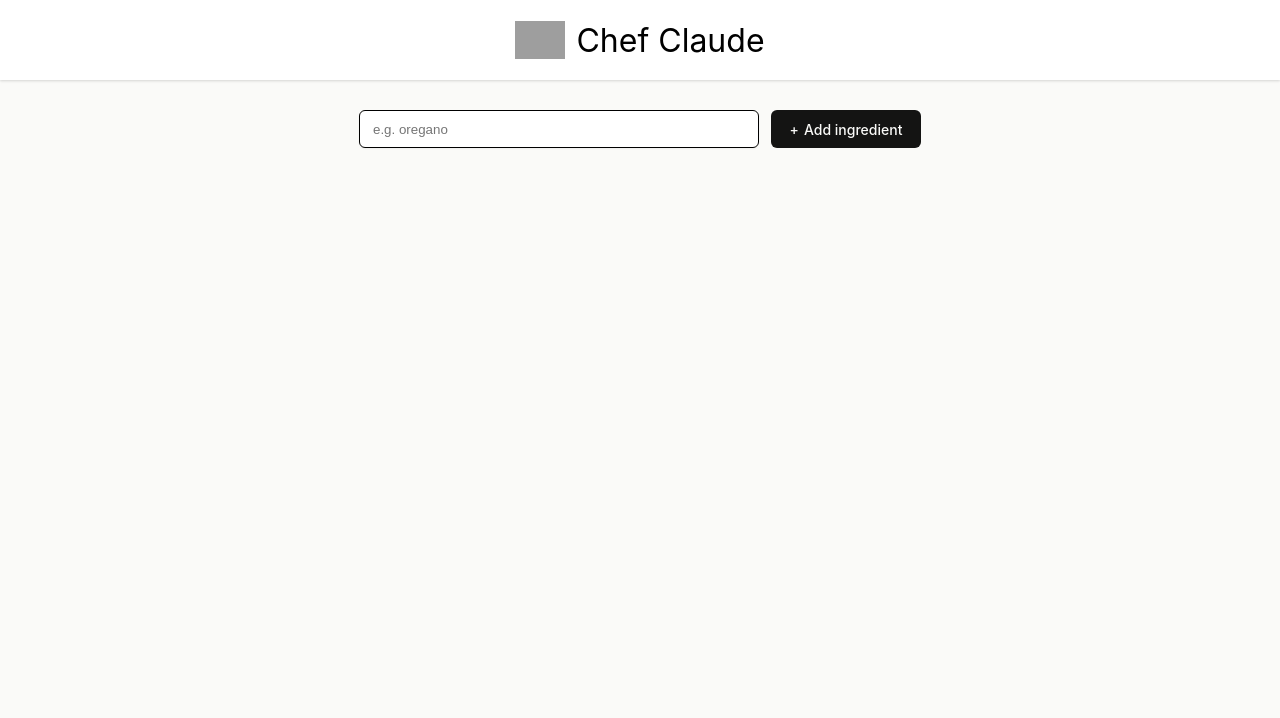
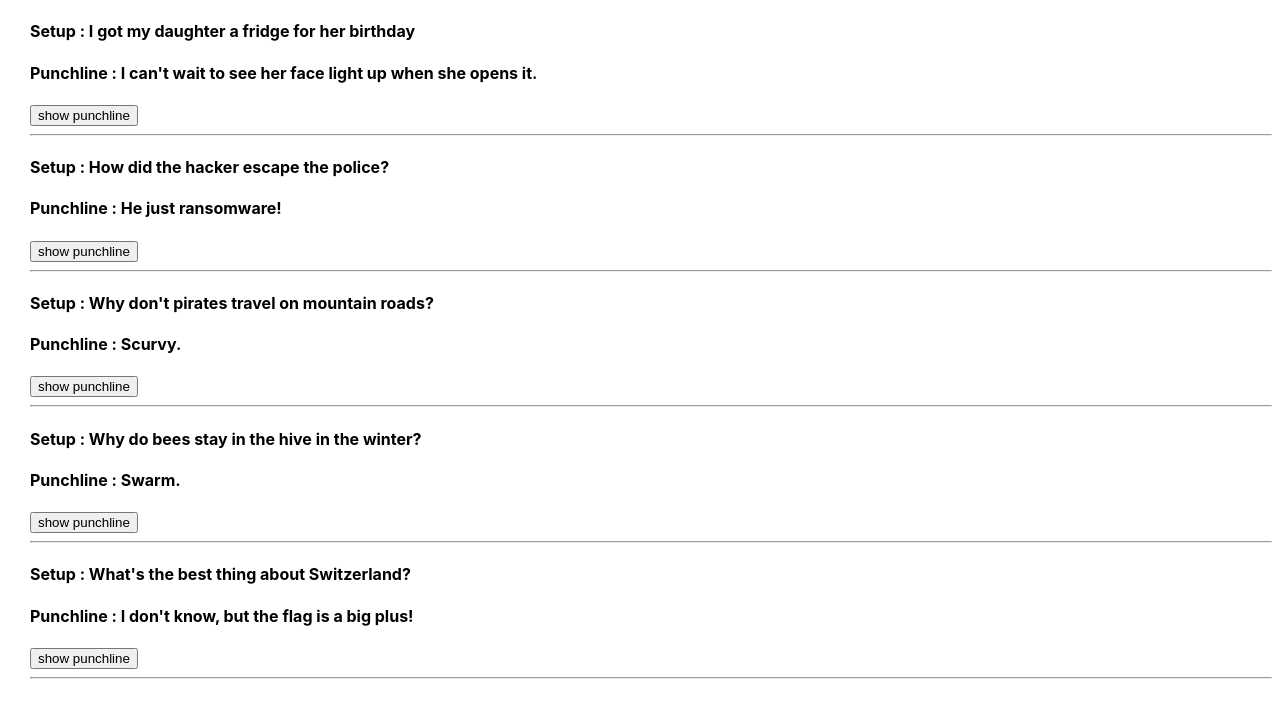
Before and after one commit to HarikaPenukonda/react-projects-prep, a React (Vite) app: page / in a window 1280 px wide. Shown: the top 718 px of the page. Built offline with nearby package versions, Linux system fonts and the light colour scheme; grey boxes are pictures that could not be loaded.

Commit message:
challenge : useState

```diff
--- a/src/App.jsx
+++ b/src/App.jsx
@@ -6,8 +6,8 @@
 // import ProjectTwo from './ReactFactsApp'
 // import ProjectThree from './TravelApp' // static web app - Read-only
 // import ContactCard from './ContactCard'
-// import Joke from './props_practice'
- import ChefClaude from './ChefClaude'
+ import Joke from './props_practice'
+// import ChefClaude from './ChefClaude'
 // import UseStatePractice from "./UseState/practice"
 // import AppOne from "./UseState/practice/statepractice"
 // import TernaryApp from "./UseState/practice/ternarypractice"
@@ -26,8 +26,8 @@ function App() {
     {/* <ProjectTwo/> */}
     {/* <ProjectThree/> */}
     {/* <ContactCard/> */}
-    {/* <Joke/> */}
-    <ChefClaude/>
+    <Joke/>
+    {/* <ChefClaude/> */}
     {/* <UseStatePractice/>  usestate practice one*/}
     {/* <AppOne/>  */}
     {/* <TernaryApp/> */}
--- a/src/main.jsx
+++ b/src/main.jsx
@@ -4,7 +4,7 @@ import './index.css'
 import App from './App.jsx'
 
 createRoot(document.getElementById('root')).render(
-  <StrictMode>
+  // <StrictMode>
     <App />
-  </StrictMode>,
+  // </StrictMode>,
 )
--- a/src/props_practice/component/Data.jsx
+++ b/src/props_practice/component/Data.jsx
@@ -1,5 +1,16 @@
+import { useState } from "react"
 
 export default function Data(props){
+     /**
+     * Challenge:
+     * - Create state `isShown` (boolean, default to `false`)
+     * - Add a button that toggles the value back and forth
+     */
+    const[isShown,setIsShown] = useState(false)
+    function toggleButton(){
+        setIsShown(prevValue => !prevValue)
+    }
+    console.log(isShown)
     return(
         <>
             <div>
@@ -9,6 +20,7 @@ export default function Data(props){
             <div>
                 <h4>Punchline : {props.punchline}</h4>
             </div>
+            <button onClick={toggleButton}>show punchline</button>
             <hr></hr>
         </>
     )
--- a/src/props_practice/index.jsx
+++ b/src/props_practice/index.jsx
@@ -24,7 +24,10 @@ import Data from "./component/Data"
 export default function Joke() {
 
     const jokeElements = jokesData.map((joke)=>{
-        return <Data setup = {joke.setup} punchline = {joke.punchline}/>
+        return <Data
+                    key={joke.id}
+                    setup = {joke.setup}
+                    punchline = {joke.punchline}/>
     })
     return (
         <>
--- a/src/props_practice/jokesData.js
+++ b/src/props_practice/jokesData.js
@@ -1,21 +1,26 @@
 export default [
     {
+        id:1,
         setup :  "I got my daughter a fridge for her birthday",
         punchline :  "I can't wait to see her face light up when she opens it."
     },
     {
+        id:2,
         setup : "How did the hacker escape the police?",
         punchline :  "He just ransomware!"
     },
     {
+        id:3,
         setup : "Why don't pirates travel on mountain roads?",
         punchline : "Scurvy."
     },
     {
+        id:4,
         setup : "Why do bees stay in the hive in the winter?",
         punchline : "Swarm."
     },
     {
+        if:5,
         setup : "What's the best thing about Switzerland?",
         punchline :  "I don't know, but the flag is a big plus!"
     }
```
